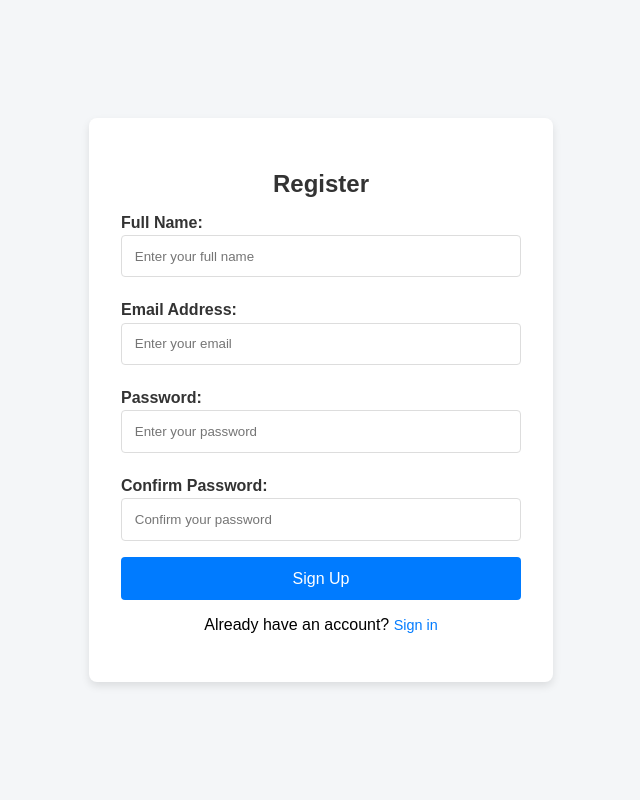
After one commit to abhiaryz/campaignManager, a Django app: page /register/ in a window 1280 px wide. The commit adds this page. Shown: the whole page, without its empty margins (319-959 px from the left). Run offline with Django 5.2, Linux system fonts and the light colour scheme.

Commit message:
apis changed

```diff
--- a/backend/api/views.py
+++ b/backend/api/views.py
@@ -6,6 +6,11 @@ from rest_framework import status, viewsets
 from rest_framework.permissions import IsAuthenticated
 from rest_framework.response import Response
 from rest_framework.views import APIView
+
+from rest_framework.decorators import api_view
+from rest_framework.response import Response
+from .models import target_type
+from .serializers import target_typeSerializer
 
 from .models import (
     Campaign,
@@ -68,6 +73,14 @@ def login_page(request):
     return render(request, "dsp/login.html")
 
 
+def register_page(request):
+    return render(request, "dsp/register.html")
+
+
+def forgot_password_page(request):
+    return render(request, "dsp/forgot_password.html")
+
+
 def home(request):
     return render(request, "dsp/index.html")
 
@@ -86,12 +99,6 @@ def dashboard_profile(request):
 
 def dashboard_data(request):
     return render(request, "dsp/data.html")
-
-
-class CampaignPagination(PageNumberPagination):
-    page_size = 10  # Set default page size
-    page_size_query_param = "page_size"  # Allow the user to specify the page size
-    max_page_size = 100
 
 
 class CampaignViewSet(viewsets.ViewSet):
@@ -169,15 +176,26 @@ class KeywordViewSet(viewsets.ModelViewSet):
     serializer_class = KeywordSerializer
 
 
+class CampaignPagination(PageNumberPagination):
+    page_size = 10  # Set default page size
+    page_size_query_param = "page_size"  # Allow the user to specify the page size
+    max_page_size = 100
+
+
 @api_view(["GET"])
 @permission_classes([IsAuthenticated])
 def fetch_user_campgain(request):
-    queryset = Campaign.objects.filter(user=request.user)
-    print(queryset)
+    queryset = Campaign.objects.filter(user=request.user).order_by("-updated_at")
     paginator = CampaignPagination()
     paginated_queryset = paginator.paginate_queryset(queryset, request)
-    serializer = CampaignSerializer(queryset, many=True)
-    return success_response("Data succcessfully fetched", serializer.data)
+    serializer = CampaignSerializer(paginated_queryset, many=True)
+    return paginator.get_paginated_response(
+        {
+            "message": "Data successfully fetched",
+            "data": serializer.data,
+            "success": True,
+        }
+    )
 
 
 @api_view(["GET"])
@@ -189,6 +207,41 @@ def location(request):
 
 @api_view(["GET"])
 def target_type_view(request):
-    queryset = target_type.objects.all()
-    serializer = target_typeSerializer(queryset, many=True)
-    return success_response("Data succcessfully fetched", serializer.data)
+    query_param = request.query_params.get("query", None)
+
+    if query_param == "unique":
+        # Get distinct values of 'targeting_type'
+        queryset = target_type.objects.values("targeting_type").distinct()
+        return Response(
+            {
+                "message": "Unique targeting types fetched successfully",
+                "data": list(queryset),
+            }
+        )
+    elif query_param:
+        query_values = [value.strip() for value in query_param.split(",")]
+
+        # Filter the queryset for each value in the query_values list
+        queryset = target_type.objects.filter(targeting_type__in=query_values)
+        if queryset.exists():
+            serializer = target_typeSerializer(queryset, many=True)
+            return Response(
+                {
+                    "message": "Data successfully fetched for the given targeting_type",
+                    "data": serializer.data,
+                }
+            )
+        else:
+            return Response(
+                {
+                    "message": f"No results found for targeting_type: {query_param}",
+                    "data": [],
+                }
+            )
+    else:
+        # Default behavior: return all target_type objects if no query parameter
+        queryset = target_type.objects.all()
+        serializer = target_typeSerializer(queryset, many=True)
+        return Response(
+            {"message": "Data successfully fetched", "data": serializer.data}
+        )
--- a/backend/dsp/urls.py
+++ b/backend/dsp/urls.py
@@ -24,6 +24,8 @@ urlpatterns = [
     path("add-campaign/", views.add_campaign_page, name="add_campaign"),
     path("profile/", views.dashboard_profile, name="dashboard_profile"),
     path("dashboard_data/", views.dashboard_data, name="dashboard_data"),
+    path("register/", views.register_page, name="register_page"),
+    path("forgot_password/", views.forgot_password_page, name="forgot_password_page"),
     path("admin/", admin.site.urls),
     path("api/register/", auth.RegisterView.as_view(), name="register"),
     path("api/logout/", auth.LogoutView.as_view(), name="logout"),
--- /dev/null
+++ b/backend/templates/dsp/register.html
@@ -0,0 +1,149 @@
+<!DOCTYPE html>
+<html lang="en">
+<head>
+  <meta charset="UTF-8">
+  <meta name="viewport" content="width=device-width, initial-scale=1.0">
+  <title>Register and Forgot Password</title>
+  <style>
+    body {
+      font-family: Arial, sans-serif;
+      background-color: #f4f6f8;
+      margin: 0;
+      display: flex;
+      justify-content: center;
+      align-items: center;
+      height: 100vh;
+    }
+
+    .container {
+      background-color: #fff;
+      padding: 2rem;
+      border-radius: 8px;
+      box-shadow: 0 4px 8px rgba(0, 0, 0, 0.1);
+      width: 400px;
+      text-align: center;
+    }
+
+    .container h2 {
+      margin-bottom: 1rem;
+      color: #333;
+    }
+
+    .container label {
+      display: block;
+      margin: 0.5rem 0 0.2rem;
+      font-weight: bold;
+      color: #333;
+      text-align: left;
+    }
+
+    .container input {
+      width: 100%;
+      padding: 0.8rem;
+      margin-bottom: 1rem;
+      border: 1px solid #ddd;
+      border-radius: 4px;
+      box-sizing: border-box;
+    }
+
+    .container button {
+      background-color: #007bff;
+      color: #fff;
+      padding: 0.8rem;
+      width: 100%;
+      border: none;
+      border-radius: 4px;
+      cursor: pointer;
+      font-size: 1rem;
+    }
+
+    .container button:hover {
+      background-color: #0056b3;
+    }
+
+    .container a {
+      text-decoration: none;
+      color: #007bff;
+      font-size: 0.9rem;
+    }
+
+    .container a:hover {
+      text-decoration: underline;
+    }
+  </style>
+</head>
+<body>
+  <div class="container" id="register">
+    <h2>Register</h2>
+    <form id="register-form">
+      <label for="name">Full Name:</label>
+      <input type="text" id="name" placeholder="Enter your full name" required>
+
+      <label for="email">Email Address:</label>
+      <input type="email" id="email" placeholder="Enter your email" required>
+
+      <label for="password">Password:</label>
+      <input type="password" id="password" placeholder="Enter your password" required>
+
+      <label for="confirm-password">Confirm Password:</label>
+      <input type="password" id="confirm-password" placeholder="Confirm your password" required>
+
+      <button type="submit">Sign Up</button>
+    </form>
+    <p style="margin-top: 1rem;">Already have an account? <a href="{% url 'login' %}">Sign in</a></p>
+  </div>
+
+
+  <script>
+    // Add form submission functionality
+    document.getElementById('register-form').addEventListener('submit', function(event) {
+      event.preventDefault();
+      const name = document.getElementById('name').value;
+      const email = document.getElementById('email').value;
+      const password = document.getElementById('password').value;
+      const confirmPassword = document.getElementById('confirm-password').value;
+
+      if (password !== confirmPassword) {
+        alert('Passwords do not match!');
+        return;
+      }
+
+      fetch('http://127.0.0.1:8000/api/register/', {
+        method: 'POST',
+        headers: { 'Content-Type': 'application/json' },
+        body: JSON.stringify({ name, email, password })
+      })
+      .then(response => response.json())
+      .then(data => {
+        if (data.success) {
+          alert('Registration successful!');
+          window.location.href = 'login.html';
+        } else {
+          alert('Registration failed: ' + data.message);
+        }
+      })
+      .catch(error => alert('Error: ' + error.message));
+    });
+
+    document.getElementById('forgot-password-form').addEventListener('submit', function(event) {
+      event.preventDefault();
+      const email = document.getElementById('email').value;
+
+      fetch('http://127.0.0.1:8000/api/forgot-password/', {
+        method: 'POST',
+        headers: { 'Content-Type': 'application/json' },
+        body: JSON.stringify({ email })
+      })
+      .then(response => response.json())
+      .then(data => {
+        if (data.success) {
+          alert('Password reset email sent!');
+        } else {
+          alert('Password reset failed: ' + data.message);
+        }
+      })
+      .catch(error => alert('Error: ' + error.message));
+    });
+  </script>
+</body>
+</html>
```
Also changed, not shown: backend/api/profile.py (+34 -9 lines), backend/templates/dsp/add_campaigns.html (+6 -6 lines), backend/templates/dsp/forgot_password.html (added, +125 -0 lines), backend/templates/dsp/login.html (+125 -22 lines).
